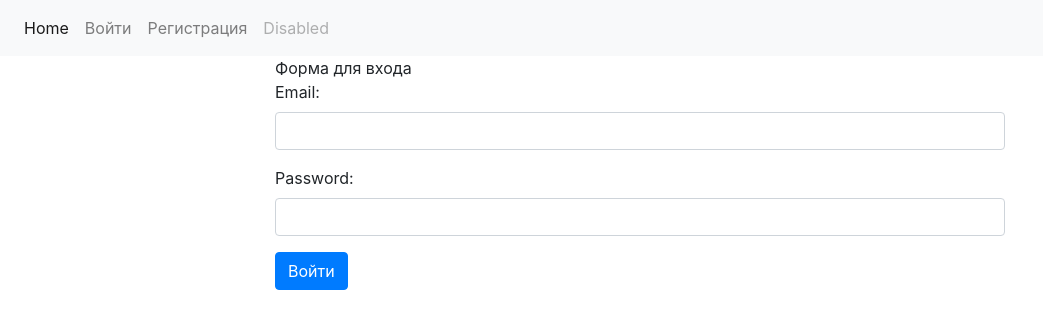
After one commit to YevhenMix/Scrapy_work, a Django app: page /accounts/login/ in a window 1280 px wide. The commit adds this page. Shown: the top 329 px of the page, without its empty margins (0-1043 px from the left). Run offline with Django 3.2, Linux system fonts and the light colour scheme; some libraries are stand-ins or nearby versions.

Commit message:
Added registration and login / logout forms

```diff
--- /dev/null
+++ b/src/accounts/forms.py
@@ -0,0 +1,45 @@
+from django import forms
+from django.contrib.auth import get_user_model, authenticate
+from  django.contrib.auth.hashers import check_password
+
+
+User = get_user_model()
+
+
+class UserLoginForm(forms.Form):
+    email = forms.CharField(widget=forms.EmailInput(attrs={'class': 'form-control'}))
+    password = forms.CharField(widget=forms.PasswordInput(attrs={'class': 'form-control'}))
+
+    def clean(self, *args, **kwargs):
+        email = self.cleaned_data.get('email').strip()
+        password = self.cleaned_data.get('password').strip()
+
+        if email and password:
+            qs = User.objects.filter(email=email)
+            if not qs.exists():
+                raise forms.ValidationError('Такого пользователя нет!')
+            if not check_password(password, qs[0].password):
+                raise forms.ValidationError('Пароль не верный!')
+            user = authenticate(email=email, password=password)
+            if not user:
+                raise forms.ValidationError('Данный пользователь отключен')
+        return super(UserLoginForm, self).clean(*args, **kwargs)
+
+
+class UserRegistrationForm(forms.ModelForm):
+    email = forms.CharField(label='Введите E-mail:',
+                            widget=forms.EmailInput(attrs={'class': 'form-control'}))
+    password = forms.CharField(label='Введите пароль:',
+                               widget=forms.PasswordInput(attrs={'class': 'form-control'}))
+    password2 = forms.CharField(label='Повторите пароль:',
+                                widget=forms.PasswordInput(attrs={'class': 'form-control'}))
+
+    class Meta:
+        model = User
+        fields = ('email', )
+
+    def clean_password2(self):
+        data = self.cleaned_data
+        if data['password'] != data['password2']:
+            raise forms.ValidationError('Пароли не совпадают!')
+        return data['password2']
--- /dev/null
+++ b/src/accounts/templates/accounts/login.html
@@ -0,0 +1,17 @@
+{% extends "base.html" %}
+
+{% block content%}
+
+<div class="row">
+  <div class="col-md-8 mx-auto">
+    <p4 class="text-center my-2">Форма для входа</p4>
+    <form method="POST" action="">{% csrf_token %}
+      <div class="form-group">
+        {{ form.as_p }}
+      </div>
+      <button type="submit" class="btn btn-primary">Войти</button>
+    </form>
+  </div>
+</div>
+
+{% endblock %}
--- /dev/null
+++ b/src/accounts/urls.py
@@ -0,0 +1,9 @@
+from django.contrib import admin
+from django.urls import path
+from accounts.views import login_view, logout_view, register_view
+
+urlpatterns = [
+    path('login/', login_view, name='login'),
+    path('logout/', logout_view, name='logout'),
+    path('register/', register_view, name='register'),
+]
--- a/src/accounts/views.py
+++ b/src/accounts/views.py
@@ -1,3 +1,31 @@
-from django.shortcuts import render
+from django.contrib.auth import authenticate, login, logout
+from django.shortcuts import render, redirect
 
-# Create your views here.
+from accounts.forms import UserLoginForm, UserRegistrationForm
+
+
+def login_view(request):
+    form = UserLoginForm(request.POST or None)
+    if form.is_valid():
+        data = form.cleaned_data
+        email = data.get('email')
+        password = data.get('password')
+        user = authenticate(request, email=email, password=password)
+        login(request, user)
+        return redirect('home')
+    return render(request, 'accounts/login.html', {'form': form})
+
+
+def logout_view(request):
+    logout(request)
+    return redirect('home')
+
+
+def register_view(request):
+    form = UserRegistrationForm(request.POST or None)
+    if form.is_valid():
+        new_user = form.save(commit=False)
+        new_user.set_password(form.cleaned_data['password'])
+        new_user.save()
+        return render(request, 'accounts/register_done.html', {'new_user': new_user})
+    return render(request, 'accounts/register.html', {'form': form})
--- a/src/scraping_aggregator/urls.py
+++ b/src/scraping_aggregator/urls.py
@@ -14,11 +14,12 @@ Including another URLconf
     2. Add a URL to urlpatterns:  path('blog/', include('blog.urls'))
 """
 from django.contrib import admin
-from django.urls import path
+from django.urls import path, include
 from scraping.views import home_view, list_view
 
 urlpatterns = [
     path('admin/', admin.site.urls),
     path('', home_view, name='home'),
     path('list/', list_view, name='list'),
+    path('accounts/', include(('accounts.urls', 'accounts'))),
 ]
--- a/src/templates/base.html
+++ b/src/templates/base.html
@@ -20,12 +20,25 @@
           <li class="nav-item active">
             <a class="nav-link" href="{% url 'home' %}">Home <span class="sr-only">(current)</span></a>
           </li>
+          {% if user.is_admin %}
           <li class="nav-item">
             <a class="nav-link" href="http://127.0.0.1:8000/admin/">Admin</a>
           </li>
+          {% endif %}
+
+          {% if user.is_authenticated %}
           <li class="nav-item">
-            <a class="nav-link" href="#">Pricing</a>
+            <a class="nav-link" href="{% url 'accounts:logout' %}">Выйти</a>
           </li>
+          {% else %}
+          <li class="nav-item">
+            <a class="nav-link" href="{% url 'accounts:login' %}">Войти</a>
+          </li>
+          <li class="nav-item">
+            <a class="nav-link" href="{% url 'accounts:register' %}">Регистрация</a>
+          </li>
+          {% endif %}
+
           <li class="nav-item">
             <a class="nav-link disabled" href="#" tabindex="-1" aria-disabled="true">Disabled</a>
           </li>
```
Also changed, not shown: src/accounts/templates/accounts/register.html (added, +17 -0 lines), src/accounts/templates/accounts/register_done.html (added, +13 -0 lines).
